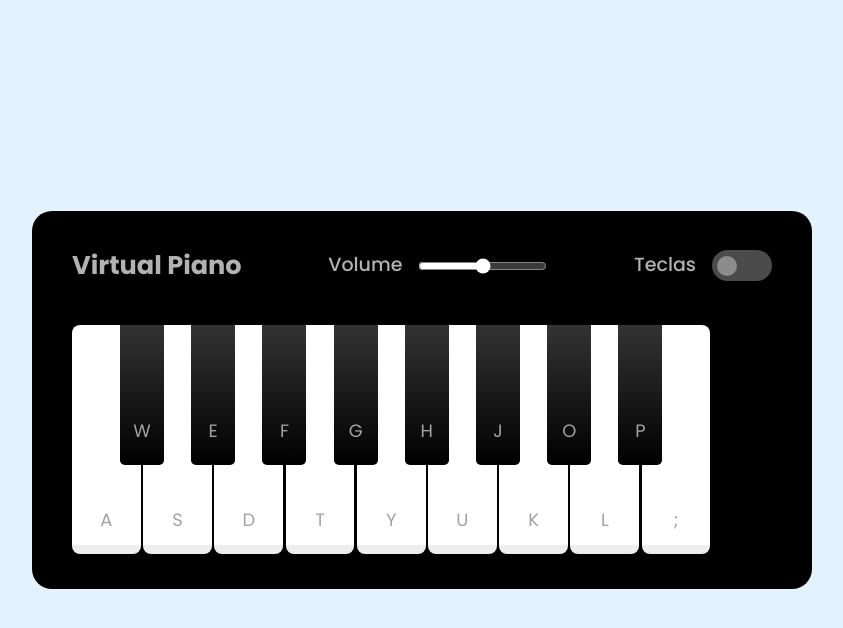
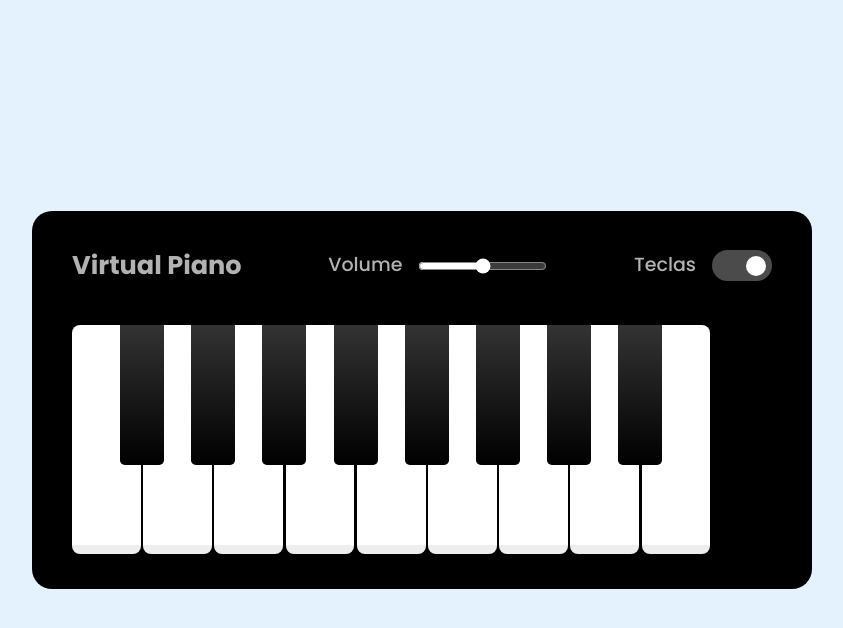
Before and after one commit to GeovanniJDA/Piano-Simulator, a plain HTML site: page index.html in a window 1280 px wide. Both pictures are taken after a click on the checkbox 959 px from the left and 265 px from the top of the page. Shown: the whole page, without its empty margins (218-1061 px from the left). Drawn offline with Linux system fonts and the light colour scheme.

Commit message:
add: implement toggle functionality for piano keys visibility

```diff
--- a/index.html
+++ b/index.html
@@ -21,7 +21,7 @@
           <span>Volume</span> <input type="range" min="0" max="1" value="0.5" step="any"/>
         </div>
         <div class="column keys-check">
-          <span>Teclas</span> <input type="checkbox" checked />
+          <span>Teclas</span> <input type="checkbox"/>
         </div>
       </header>
       <ul class="piano-keys">
--- a/src/scripts/engine.js
+++ b/src/scripts/engine.js
@@ -1,5 +1,6 @@
 const pianoKeys = document.querySelectorAll('.piano-keys .key');
 const volumeSlider = document.querySelector('.volume-slider input');
+const keysCheck = document.querySelector('.keys-check input')
 
 let mapeKeys = []
 let audio = new Audio('src/tunes/a.wav');
@@ -30,4 +31,12 @@ const handleVolume = (e) => {
   audio.volume = e.target.value;
 }
 
+const showHideKeys = () => {
+  pianoKeys.forEach((key) => {
+    key.classList.toggle('hidden');
+  });
+}
+
 volumeSlider.addEventListener('input', handleVolume)
+
+keysCheck.addEventListener('click', showHideKeys)
--- a/src/styles/main.css
+++ b/src/styles/main.css
@@ -113,3 +113,7 @@ header .column span {
   box-shadow: inset -5px 5px 10px rgba( 255, 255, 255, .1);
   background: linear-gradient(to bottom, #434343, #000);
 }
+
+.key.hidden span {
+  display: none;
+}
```
